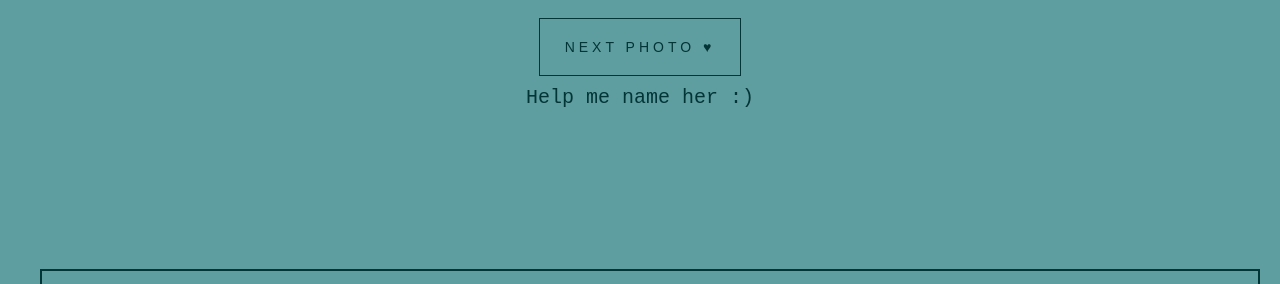
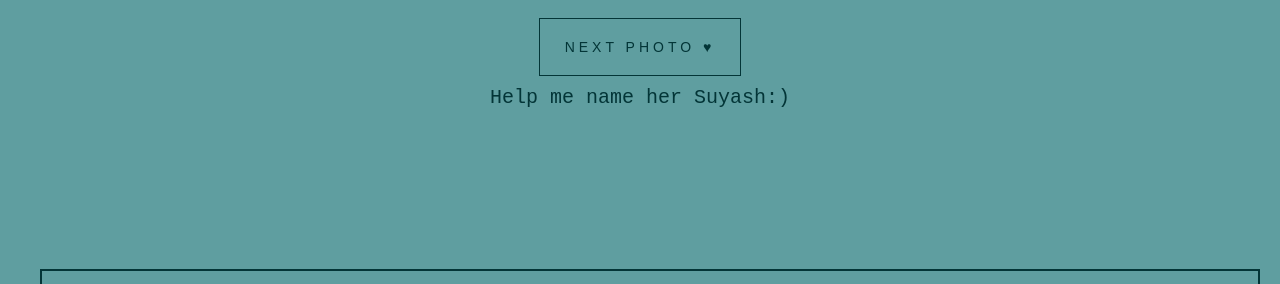
Before and after one commit to shivali0810/Catsarecute, a plain HTML site: page index.html in a window 1280 px wide. Shown: the part 701-985 px from the top of the page. Drawn offline with Linux system fonts and the light colour scheme.

Commit message:
Update index.html

```diff
--- a/index.html
+++ b/index.html
@@ -15,7 +15,7 @@
     <h3>Cats are cutee</h3>
     <img src="images/pexels-kelvin-valerio-617278.jpg">
     <button>Next Photo &hearts;</button>
-<p id="text">Help me name her :)</p>
+<p id="text">Help me name her Suyash:)</p>
     </section>
     <section class="down">
         <img src="images/pexels-kelvin-valerio-617278.jpg">
```
